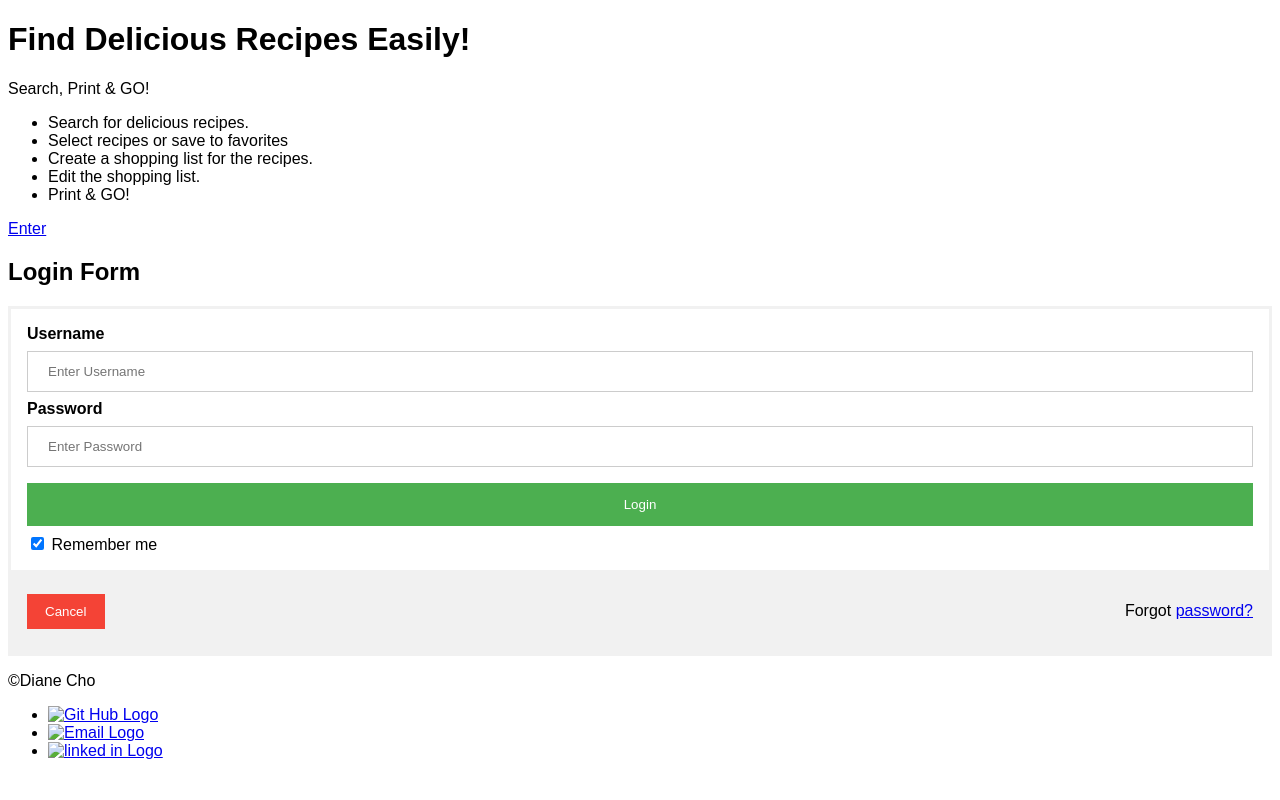
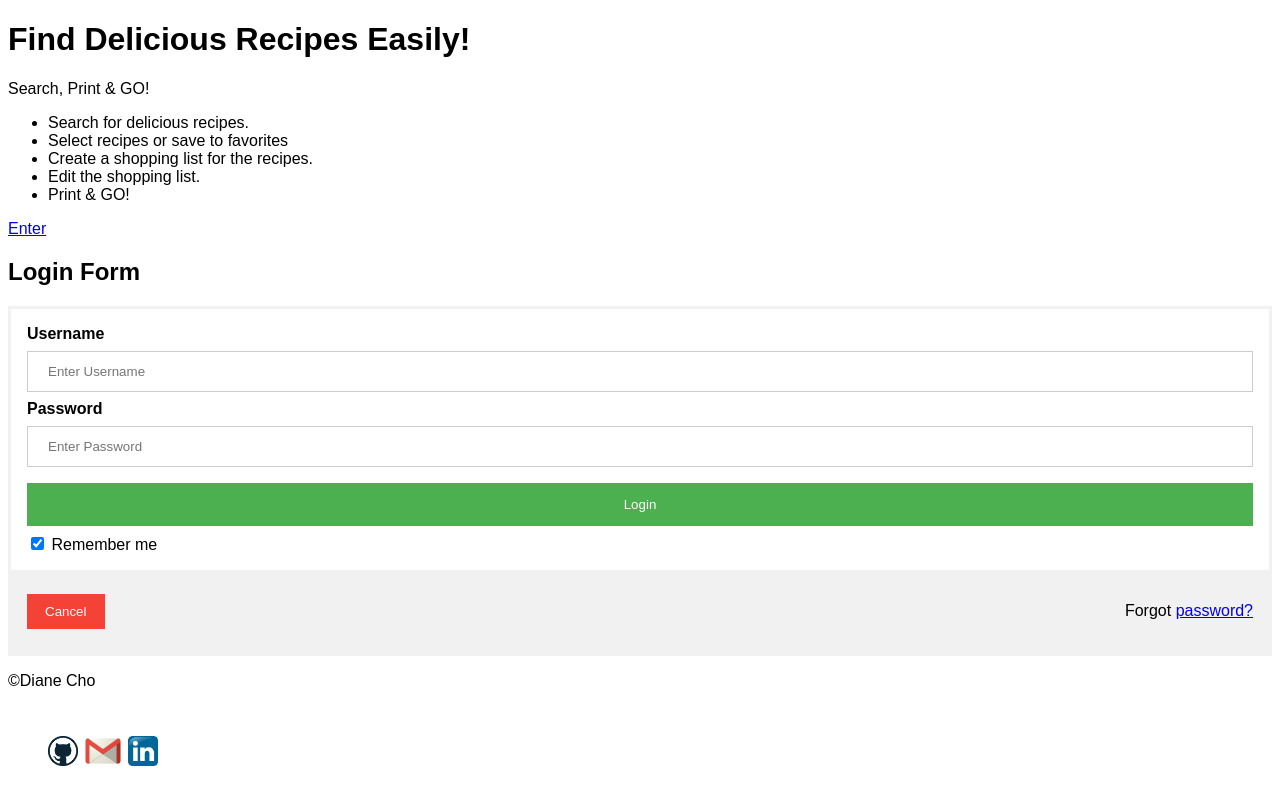
Before and after one commit to DianeCho/shopping-list-node-capstone, a website: page public/index.html in a window 1280 px wide. Drawn offline with nearby package versions, Linux system fonts and the light colour scheme.

Commit message:
add images to read.me file, add image to footer and styled footer

```diff
--- a/public/index.html
+++ b/public/index.html
@@ -63,13 +63,13 @@
         <ul>
 
             <li>
-                <a href="https://github.com/DianeCho"><img src="images/mark-github.png" alt="Git Hub Logo"></a>
+                <a href="https://github.com/DianeCho"><img src="images/github-logo.png" alt="Git Hub Logo"></a>
             </li>
             <li>
-                <a href='mailto:diane.kim.cho@gmail.com'><img src="images/email.png" alt="Email Logo"></a>
+                <a href='mailto:diane.kim.cho@gmail.com'><img src="images/email-logo.jpeg" alt="Email Logo"></a>
             </li>
             <li>
-                <a href='https://www.linkedin.com/in/dianecho/'><img src="images/th.jpg" alt="linked in  Logo"></a>
+                <a href='https://www.linkedin.com/in/dianecho/'><img src="images/linkedin-logo.png" alt="linked in  Logo"></a>
             </li>
         </ul>
 
--- a/public/style.css
+++ b/public/style.css
@@ -59,6 +59,20 @@ span.psw {
     padding-top: 16px;
 }
 
+
+footer li {
+    display: inline-block;
+    text-decoration: none;
+    padding-top: 30px;
+}
+
+footer li img {
+    width: auto;
+    max-height: 30px;
+}
+
+
+
 /* Change styles for span and cancel button on extra small screens */
 
 @media screen and (max-width: 300px) {
```
Also changed, not shown: 1 other file.
